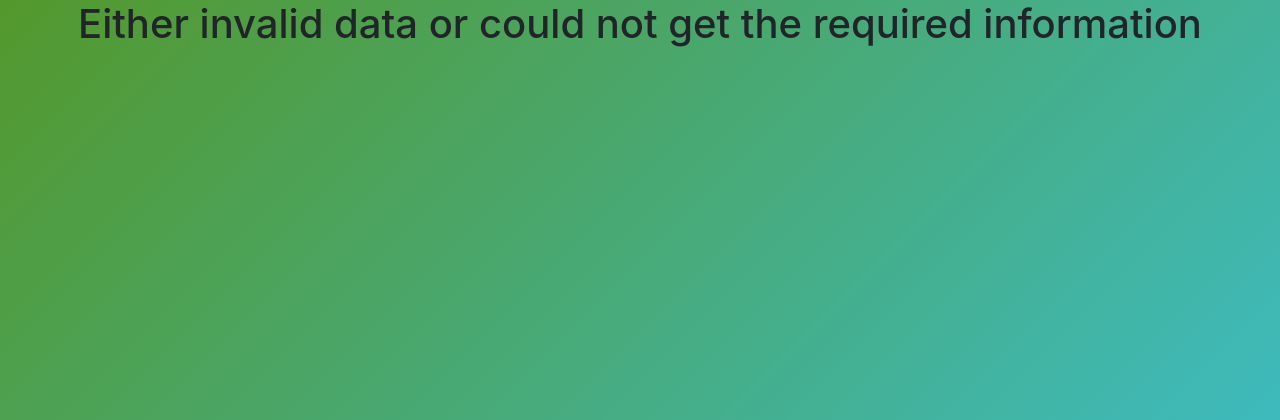
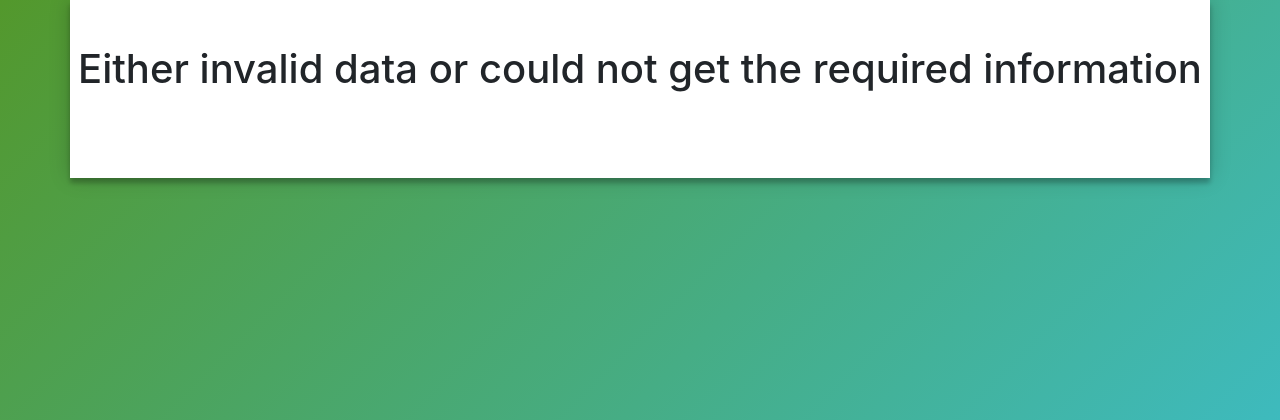
Before and after one commit to chirantandatta/fitment, a Flask app: page /prediction in a window 1280 px wide. Shown: the top 420 px of the page. Run offline with Flask 2, Linux system fonts and the light colour scheme; parts of the project's set-up code (start-up, migrations or seed data) failed here and were passed over; some libraries are stand-ins or nearby versions.

Commit message:
Add files via upload

```diff
--- a/templates/predict.html
+++ b/templates/predict.html
@@ -15,7 +15,16 @@
       background: linear-gradient(135deg, #53982c, #39c2de);
 
     }
-
+    .container{
+            position: relative;
+  z-index: 1;
+  background: #FFFFFF;
+  max-width: 360px;
+  margin: 0 auto 100px;
+  padding: 45px;
+  text-align: center;
+  box-shadow: 0 0 20px 0 rgba(0, 0, 0, 0.2), 0 5px 5px 0 rgba(0, 0, 0, 0.24);
+        }
 
     ul {
       background: #e7ff33;
@@ -187,9 +196,10 @@
         <div class="span4">
 
 <h1 >{{display}}</h1>
-<h2 ><span  style="color: whitesmoke;" >{{book}}</span></h2>
 <br>
-            <h2 ><span  style="color: whitesmoke;" >{{category}}</span></h2>
+<h2 ><span  style="color: red;" >{{book}}</span></h2>
+
+            <h2 ><span  style="color: red;" >{{category}}</span></h2>
 
 </div>
 <div class="span4"></div>
```
